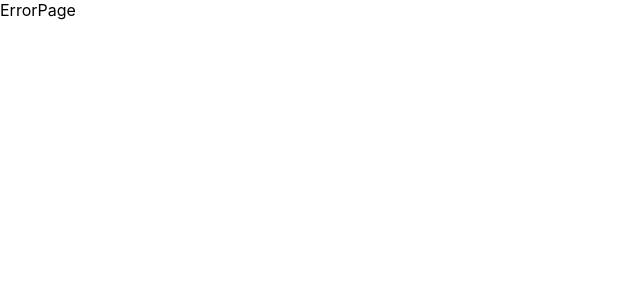
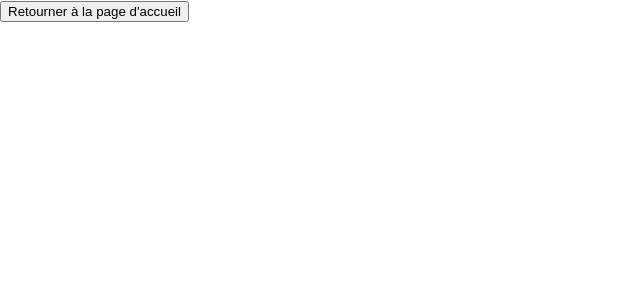
Before and after one commit to SylvainGUERRIN/crazee-burger, a React (Create React App) app: page / in a window 1280 px wide. Shown: the top 300 px of the page, without its empty margins (0-640 px from the left). Built offline with nearby package versions, Linux system fonts and the light colour scheme.

Commit message:
✨ F02: ErrorPage > add page and links

```diff
--- a/src/components/pages/error/ErrorPage.js
+++ b/src/components/pages/error/ErrorPage.js
@@ -1,5 +1,9 @@
+import { Link } from "react-router-dom";
+
 export default function ErrorPage() {
-  return (
-    <div>ErrorPage</div>
-  )
+    return<>
+    <Link to="/login">
+      <button>Retourner à la page d'accueil</button>
+    </Link>
+  </>
 }
--- a/src/components/pages/login/LoginForm.js
+++ b/src/components/pages/login/LoginForm.js
@@ -16,14 +16,14 @@ export default function LoginForm() {
     setInputValue(event.target.value);
   };
 
-  const navigateToOrderPage = () => {
+  /*const navigateToOrderPage = () => {
     navigate({
       pathname: '/order-page',
       search: createSearchParams({
         name: inputValue
       }).toString()
     })
-  }
+  }*/
 
   return (
     <form action="submit" onSubmit={handleSubmit}>
@@ -37,7 +37,9 @@ export default function LoginForm() {
         placeholder="Entrez votre prénom..."
         required
       />
-      <button onClick={navigateToOrderPage}>Accédez à votre espace</button>
+      <Link to="/order-page">
+        <button>Accédez à votre espace</button>
+      </Link>
     </form>
   );
 }
--- a/src/components/pages/order/OrderPage.js
+++ b/src/components/pages/order/OrderPage.js
@@ -1,15 +1,17 @@
-import { useNavigate, useSearchParams } from "react-router-dom"
+import { useNavigate, useSearchParams, Link } from "react-router-dom"
 
 export default function OrderPage() {
     const navigate = useNavigate()
     const [searchParams] = useSearchParams()
 
-    const navigateToLoginPage = () => {
+    /*const navigateToLoginPage = () => {
         navigate('/login')
-      }
+      }*/
 
       return<>
         <h1>Bonjour {searchParams.get('name')}</h1>
-        <button onClick={navigateToLoginPage}>Déconnexion</button>
+        <Link to="/login">
+          <button>Déconnexion</button>
+        </Link>
       </>
 }
```
